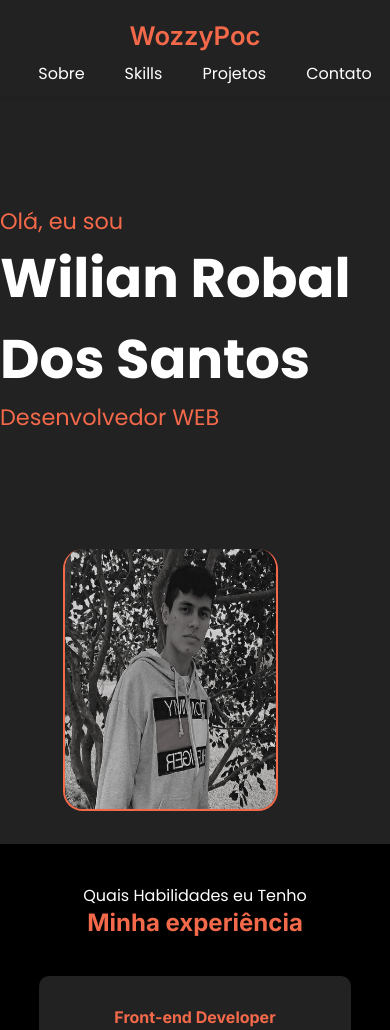
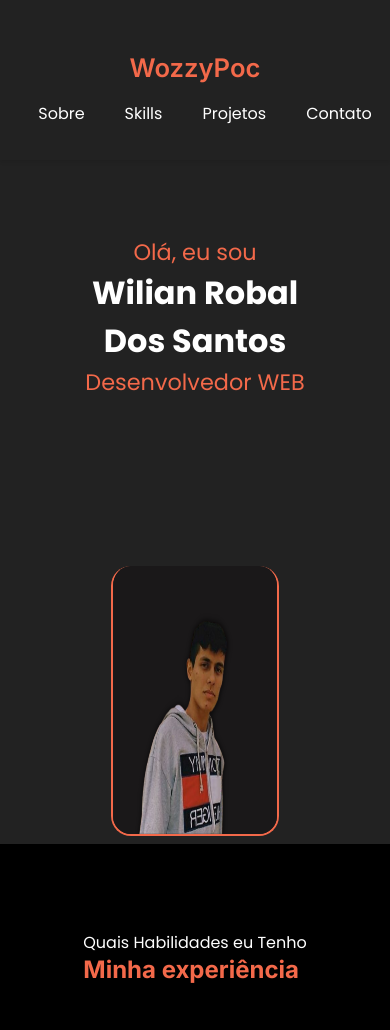
Before and after one commit to wilianwr/portfolio, a plain HTML site: page index.html in a window 390 px wide. Shown: the top 1030 px of the page. Drawn offline with Linux system fonts and the light colour scheme.

Commit message:
responsividade

```diff
--- a/style.css
+++ b/estilo/style.css
@@ -35,13 +35,13 @@ a {
 .container-top {
   background-color: #222222;
   width: 100%;
-  height: 100vh;
+  height: 100%;
 }
 
 header {
   margin: auto;
   width: 100%;
-  height: 10%;
+  height: 15vh;
   display: flex;
   align-items: center;
   justify-content: space-evenly;
@@ -116,7 +116,7 @@ header {
   margin: auto;
   max-width: 800px;
   width: 100vw;
-  height: 80%;
+  height: 100vh;
   display: flex;
   align-items: center;
   justify-content: space-between;
@@ -165,8 +165,8 @@ header {
 }
 
 .me {
-  max-width: 350px;
-  width: 70%;
+  margin: auto;
+  width: 50%;
   height: 100%;
   display: flex;
   align-items: center;
@@ -511,10 +511,6 @@ header {
     opacity: 0;
   }
 
-  .animar {
-
-  }
-
   @keyframes slide {
     to {
       opacity: 1;
@@ -522,23 +518,33 @@ header {
     }
   }
 
-
-  .sobre {
-    flex-direction: column;
+  .container-top {
     height: 100%;
     width: 100%;
   }
 
+  .sobre {
+    flex-direction: column;
+    height: 100vh;
+    width: 100%;
+  }
+
   .left-box {
-    margin-top: 6.25rem;
     width: 100%;
     height: 50%;
-    align-items: flex-start;
+    display: flex;
+    align-items: center;
     justify-content: center;
+    margin: auto;
+    margin-top: 6rem;
+  }
+
+  .left-box h1 {
+    font-size: 2rem;
   }
 
   .right-box {
-    width: 100%;
+    width: 60vw;
     height: 50%;
     display: flex;
     align-items: center;
@@ -546,9 +552,9 @@ header {
   }
 
   .me {
-    margin-top: 2.5rem;
-    height: 80%;
-    width: 80%;
+    margin-bottom: 2rem;
+    height: 40vh;
+    width: 40vw;
   }
 
   /*====================Skills===============*/
@@ -597,6 +603,11 @@ header {
 @media only screen and (max-width: 670px) {
   /*====================Skills===============*/
 
+  .me {
+    height: 50vh;
+    width: 50vw;
+  }
+
   .skills {
     flex-direction: column;
     height: 100%;
@@ -639,6 +650,12 @@ header {
 }
 
 @media only screen and (max-width: 500px) {
+
+  .me {
+    height: 100%;
+    width: 60%;
+  }
+
   .group01 {
     width: 100%;
     height: 100%;
@@ -648,11 +665,25 @@ header {
   .skills {
     max-width: 800px;
     width: 80vw;
+    height: 100%;
+    margin: 4rem 0 7rem 0;
+  }
+
+  .title-skills  {
+    margin-top: 4rem;
   }
 
   .front-end {
     width: 100%;
     height: 100%;
+  }
+
+  .group01 {
+    margin-top: 3rem;
+  }
+
+  .container-middle h2 {
+    margin-top: 4rem;
   }
 }
 
@@ -661,17 +692,27 @@ header {
     flex-direction: column;
     text-align: center;
     width: 100%;
-    height: 6rem;
+    height: 10rem;
     display: flex;
     align-items: center;
     justify-content: center;
   }
+
+  .logo {
+    padding: .5rem;
+  }
+
+  .left-box h1 {
+    font-size: 2rem;
+  }
+
+  .nome {
+    text-align: center;
+    display: block;
+  }
 }
 
 @media only screen and (max-width: 380px) {
-  .sobre h1 {
-    font-size: 2.5em;
-  }
 
   .footer h1 {
     font-size: 1.6rem;
--- a/index.html
+++ b/index.html
@@ -5,7 +5,7 @@
     <meta http-equiv="X-UA-Compatible" content="IE=edge" />
     <meta name="viewport" content="width=device-width, initial-scale=1.0" />
     <title>Portifolio</title>
-    <link rel="stylesheet" href="style.css" />
+    <link rel="stylesheet" href="/estilo/style.css"  />
   </head>
   <body>
     <div class="container-top" id="top">
@@ -29,19 +29,20 @@
         <div class="left-box">
           <p class="slide01 animar">Olá, eu sou</p>
           <h1 class="slide02 animar">
-            Wilian Robal <br />
-            Dos Santos
+            Wilian Robal <span class="nome">Dos Santos</span>
           </h1>
           <p class="slide03 animar">Desenvolvedor WEB</p>
         </div>
         <div class="rigth-box">
-          <img class="me" id="up" src="me-edit.jpg" alt="" />
+          <img class="me" id="up" src="img/me-black.png" >
         </div>
       </div>
     </div>
     <div class="container-skills" id="skills">
-      <p>Quais Habilidades eu Tenho</p>
-      <h2>Minha experiência</h2>
+      <div class="title-skills">
+        <p>Quais Habilidades eu Tenho</p>
+        <h2>Minha experiência</h2>
+      </div>
       <div class="skills">
         <div class="front-end">
           <h3>Front-end Developer</h3>
```
Also changed, not shown: img/me-black.png (added), img/me-edit.jpg (renamed from me-edit.jpg), me-saturation.png (deleted), 2 other files.
